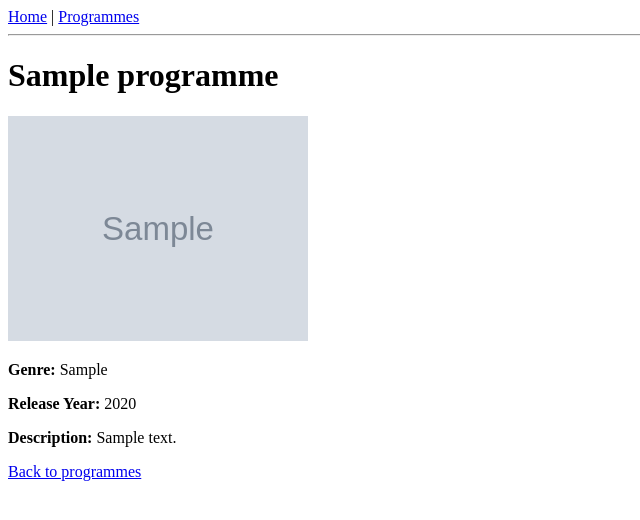
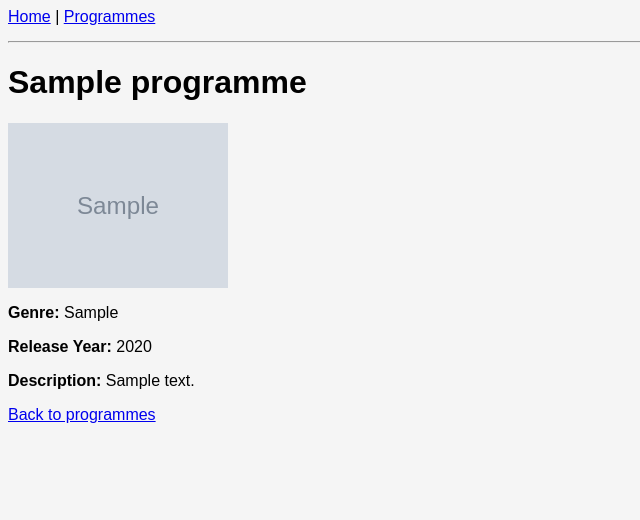
Before and after one commit to alexmerriman/primetime-picks, a Django app: page /programmes/1/ in a window 1280 px wide. Shown: the top 520 px of the page, without its empty margins (0-640 px from the left). Run offline with Django 5.2, Linux system fonts and the light colour scheme; tables that the repository leaves empty hold one stand-in row (values such as "Sample post"); grey boxes marked "Sample" are stand-in pictures.

Commit message:
Styled programme detail page and image display

```diff
--- a/pages/templates/pages/programme_detail.html
+++ b/pages/templates/pages/programme_detail.html
@@ -8,7 +8,7 @@
 <h1>{{ programme.title }}</h1>
 
 {% if programme.image %}
-    <img src="{{ programme.image.url }}" alt="{{ programme.title }}" width="300">
+    <img src="{{ programme.image.url }}" alt="{{ programme.title }}" class="programme-image">
 {% endif %}
 
 <p><strong>Genre:</strong> {{ programme.genre }}</p>
--- /dev/null
+++ b/static/main.css
@@ -0,0 +1,25 @@
+body {
+    background-color: #f5f5f5;
+    font-family: Arial, sans-serif;
+}
+
+.programme-image {
+    max-width: 220px;
+    height: auto;
+    display: block;
+    margin-bottom: 15px;
+}
+
+nav {
+    margin-bottom: 15px;
+}
+
+table {
+    border-collapse: collapse;
+    width: 100%;
+}
+
+th, td {
+    padding: 8px;
+    text-align: left;
+}
--- a/templates/base.html
+++ b/templates/base.html
@@ -1,3 +1,4 @@
+{% load static %}
 <!doctype html>
 <html>
 <head>
@@ -7,8 +8,14 @@
         TV Programmes Site
         {% endblock %}
     </title>
+
+    <!-- Link to CSS -->
+    <link href="{% static 'main.css' %}" rel="stylesheet">
 </head>
+
 <body>
+
+    <!-- Navigation -->
     <nav>
         <a href="/">Home</a> |
         <a href="/programmes/">Programmes</a>
@@ -16,10 +23,11 @@
 
     <hr>
 
+    <!-- Page content -->
     {% block main_content %}
     <h1>Welcome to my TV Programmes website</h1>
-    <p>This website is about some of my favourite character-driven and dramatic TV programmes.</p>
-    <p>Use the navigation menu to browse the full list of programmes and view details about each one.</p>
+    <p>This is the homepage.</p>
     {% endblock %}
+
 </body>
 </html>
```
